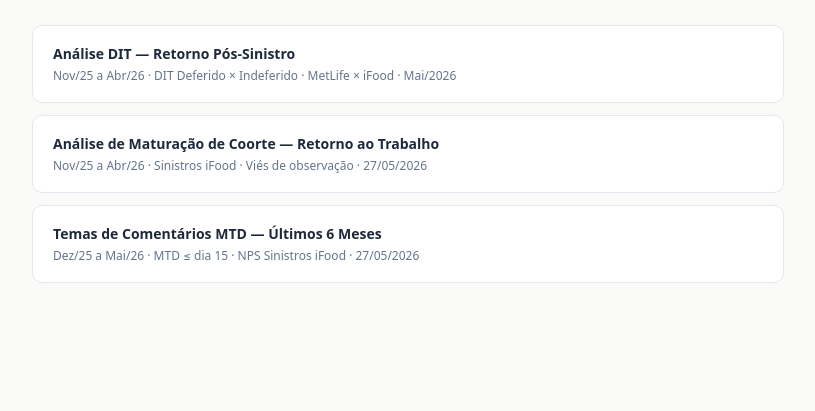
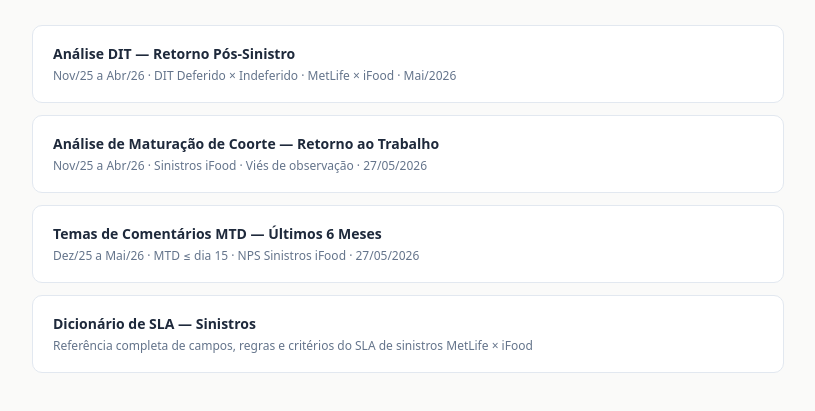
Before and after one commit to allynemeireles-hub/analises-allyne, a plain HTML site: page index.html in a window 1280 px wide. Shown: the part 143-554 px from the top of the page, without its empty margins (232-1047 px from the left). Drawn offline with Linux system fonts and the light colour scheme.

Commit message:
feat: adiciona dicionário SLA sinistros v2 no índice

```diff
--- a/index.html
+++ b/index.html
@@ -35,6 +35,10 @@ header p { font-size: 13px; color: #cbd5e1; }
     <div class="title">Temas de Comentários MTD — Últimos 6 Meses</div>
     <div class="meta">Dez/25 a Mai/26 · MTD ≤ dia 15 · NPS Sinistros iFood · 27/05/2026</div>
   </a></li>
+  <li><a href="dicionario_sla_sinistros_v2.html">
+    <div class="title">Dicionário de SLA — Sinistros</div>
+    <div class="meta">Referência completa de campos, regras e critérios do SLA de sinistros MetLife × iFood</div>
+  </a></li>
 </ul>
 </body>
 </html>
```
